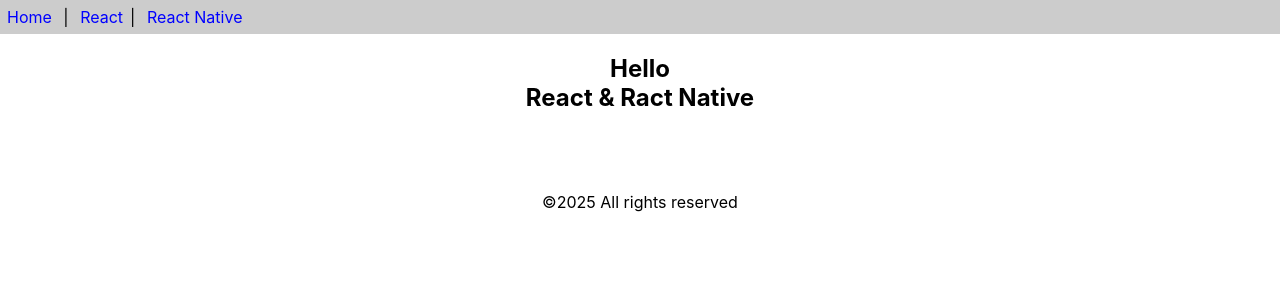
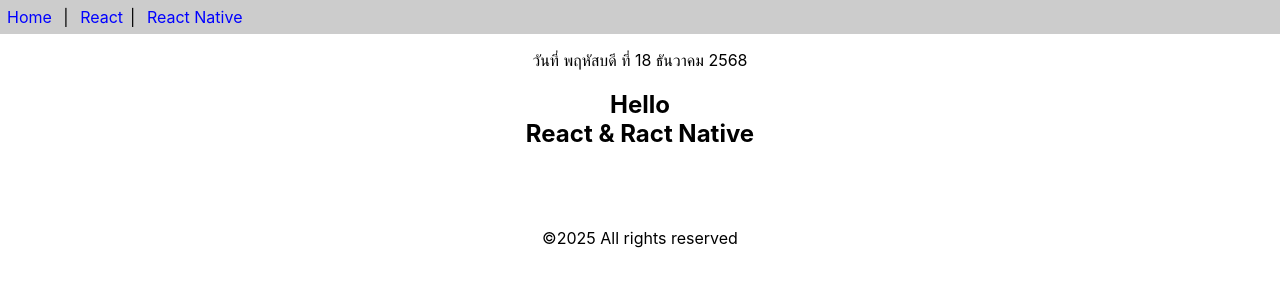
Before and after one commit to Rachata-Phetcharat/app1, a React (Create React App) app: page / in a window 1280 px wide. Shown: the top 300 px of the page. Built offline with nearby package versions, Linux system fonts and the light colour scheme.

Commit message:
class-components

```diff
--- a/src/App.js
+++ b/src/App.js
@@ -1,11 +1,17 @@
 import React from "react";
 // import "./style.css";
 import { Header, Content, Footer } from "./func-components";
+import Calendar from "./class-components";
 
 function App() {
   return (
     <>
       <Header />
+      <p>
+        <center>
+          <Calendar />
+        </center>
+      </p>
       <Content />
       <Footer />
     </>
--- /dev/null
+++ b/src/class-components.js
@@ -0,0 +1,39 @@
+import React, { Component } from "react";
+
+export default class Calendar extends Component {
+  getDate() {
+    const dayNames = [
+      "อาทิตย์",
+      "จันทร์",
+      "อังคาร",
+      "พุธ",
+      "พฤหัสบดี",
+      "ศุกร์",
+      "เสาร์",
+    ];
+    const monthNames = [
+      "มกราคม",
+      "กุมภาพันธ์",
+      "มีนาคม",
+      "เมษายน",
+      "พฤษภาคม",
+      "มิถุนายน",
+      "กรกฎาคม",
+      "สิงหาคม",
+      "กันยายน",
+      "ตุลาคม",
+      "พฤศจิกายน",
+      "ธันวาคม",
+    ];
+    const date = new Date();
+    const weekDay = dayNames[date.getDay()];
+    const day = date.getDate();
+    const month = monthNames[date.getMonth()];
+    const year = date.getFullYear() + 543;
+    return `วันที่ ${weekDay} ที่ ${day} ${month} ${year}`;
+  }
+
+  render() {
+    return <div>{this.getDate()}</div>;
+  }
+}
```
